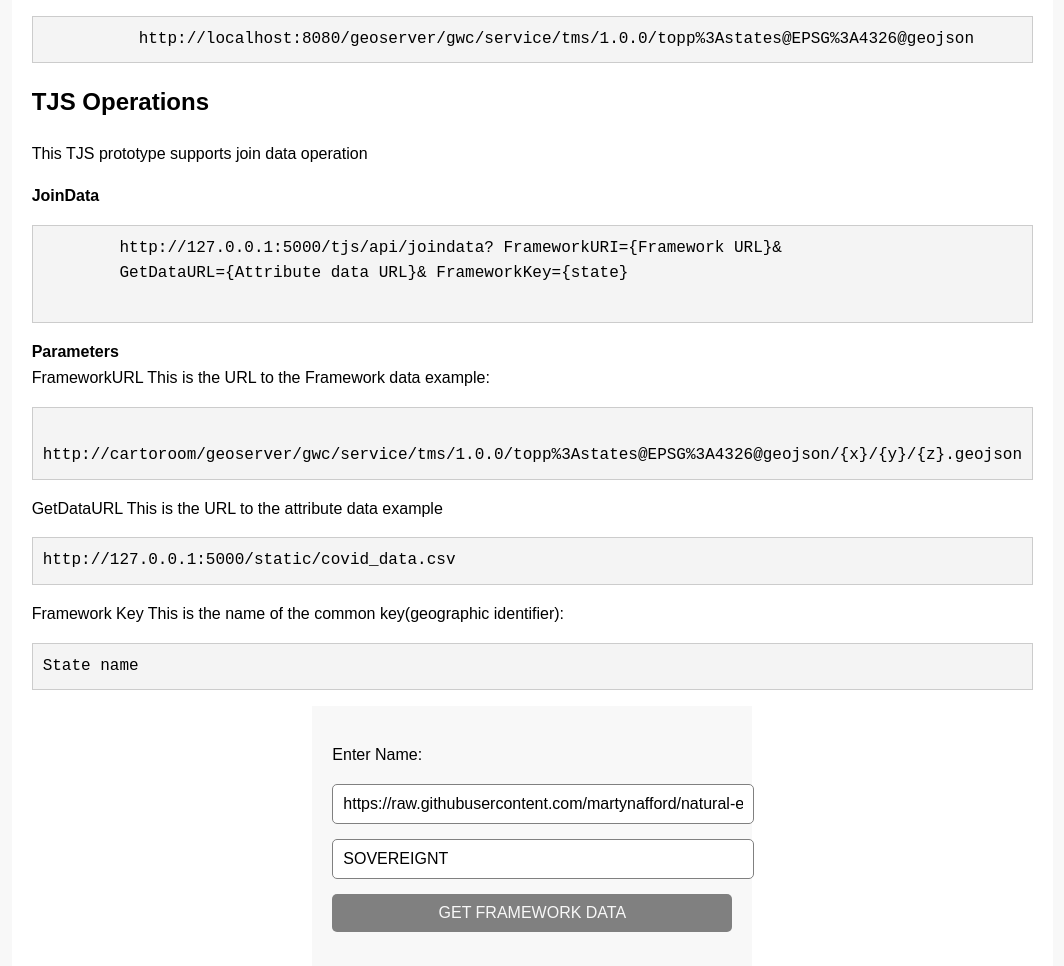
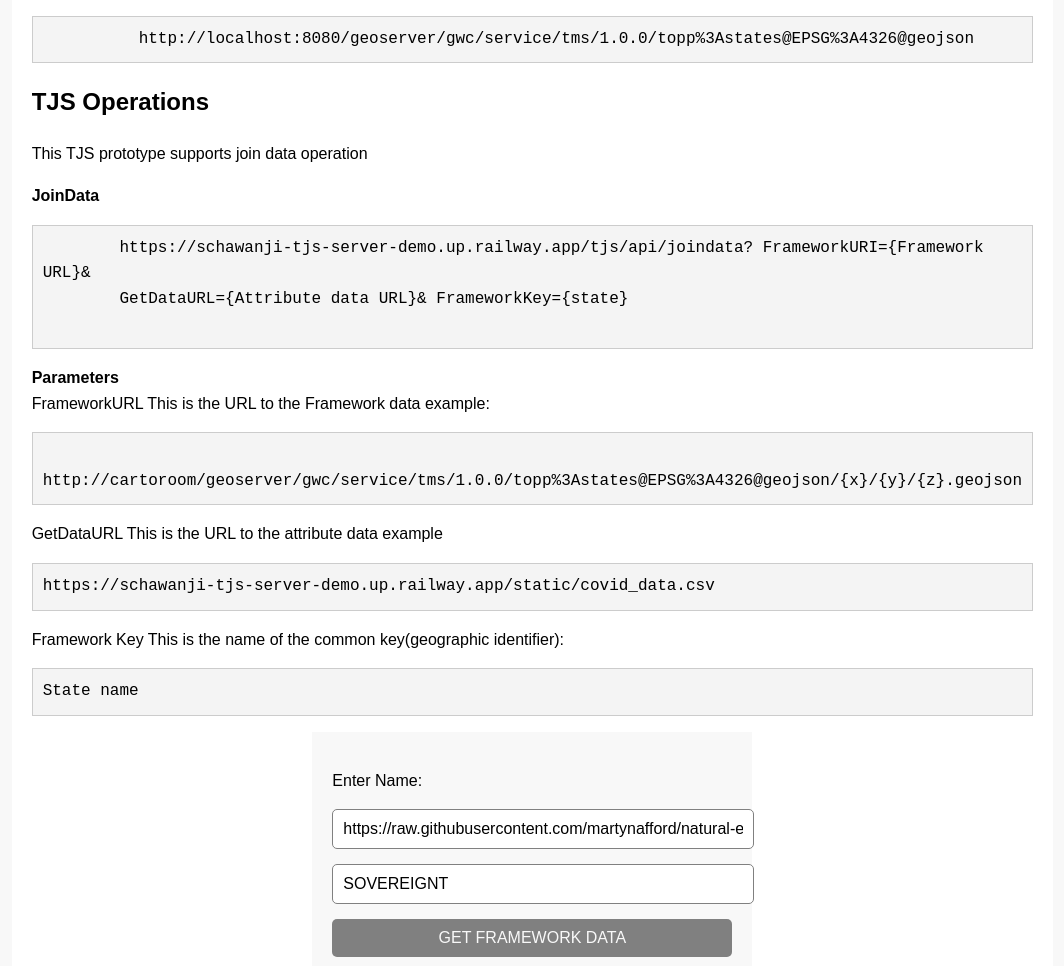
Before and after one commit to schawanji/TJS-Server, a Flask app: page / in a window 1280 px wide. Shown: the part 838-1804 px from the top of the page, without its empty margins (187-1251 px from the left). Run offline with Flask 3, Linux system fonts and the light colour scheme; some libraries are stand-ins or nearby versions.

Commit message:
Updated endpoint

```diff
--- a/templates/form.html
+++ b/templates/form.html
@@ -15,7 +15,7 @@
             placeholder="Enter URL e.g (https://example.tjs/api)"
             size="30"
             required
-            value="http://127.0.0.1:5000/tjs/api/joindata?"
+            value="https://schawanji-tjs-server-demo.up.railway.app/tjs/api/joindata?"
           />
         </div>
 
@@ -40,7 +40,7 @@
             name="attributeurl"
             placeholder="Enter URL e.g (https://example.csv)"
             required
-            value="http://127.0.0.1:5000/static/covid_data.csv"
+            value="https://schawanji-tjs-server-demo.up.railway.app/static/covid_data.csv"
           />
         </div>
         <div class="input-group mb-3">
--- a/templates/index.html
+++ b/templates/index.html
@@ -50,7 +50,7 @@
     <div id="attribute-data">
       <h2>Attribute data</h2>
 
-      <a href="http://127.0.0.1:5000/static/covid_data.csv"
+      <a href="https://schawanji-tjs-server-demo.up.railway.app/static/covid_data.csv"
         >USA Covid-19 data CSV file</a
       >
       <a
@@ -91,7 +91,7 @@
       <p>This TJS prototype supports join data operation</p>
       <div><strong>JoinData </strong></div>
       <pre>
-        http://127.0.0.1:5000/tjs/api/joindata? FrameworkURI={Framework URL}&
+        https://schawanji-tjs-server-demo.up.railway.app/tjs/api/joindata? FrameworkURI={Framework URL}&
         GetDataURL={Attribute data URL}& FrameworkKey={state}
       </pre>
       <div><strong>Parameters</strong></div>
@@ -108,7 +108,7 @@
         <span class="tab">GetDataURL</span> This is the URL to the attribute
         data example
       </div>
-      <pre>http://127.0.0.1:5000/static/covid_data.csv</pre>
+      <pre>https://schawanji-tjs-server-demo.up.railway.app/static/covid_data.csv</pre>
 
       <div>
         <span class="tab">Framework Key</span> This is the name of the common
@@ -120,7 +120,7 @@
     <div class="form">
       <form
         id="getframeworkform"
-        action="http://127.0.0.1:5000/tjs/get_framework"
+        action="https://schawanji-tjs-server-demo.up.railway.app/tjs/get_framework"
         method="post"
       >
         <p>Enter Name:</p>
```
